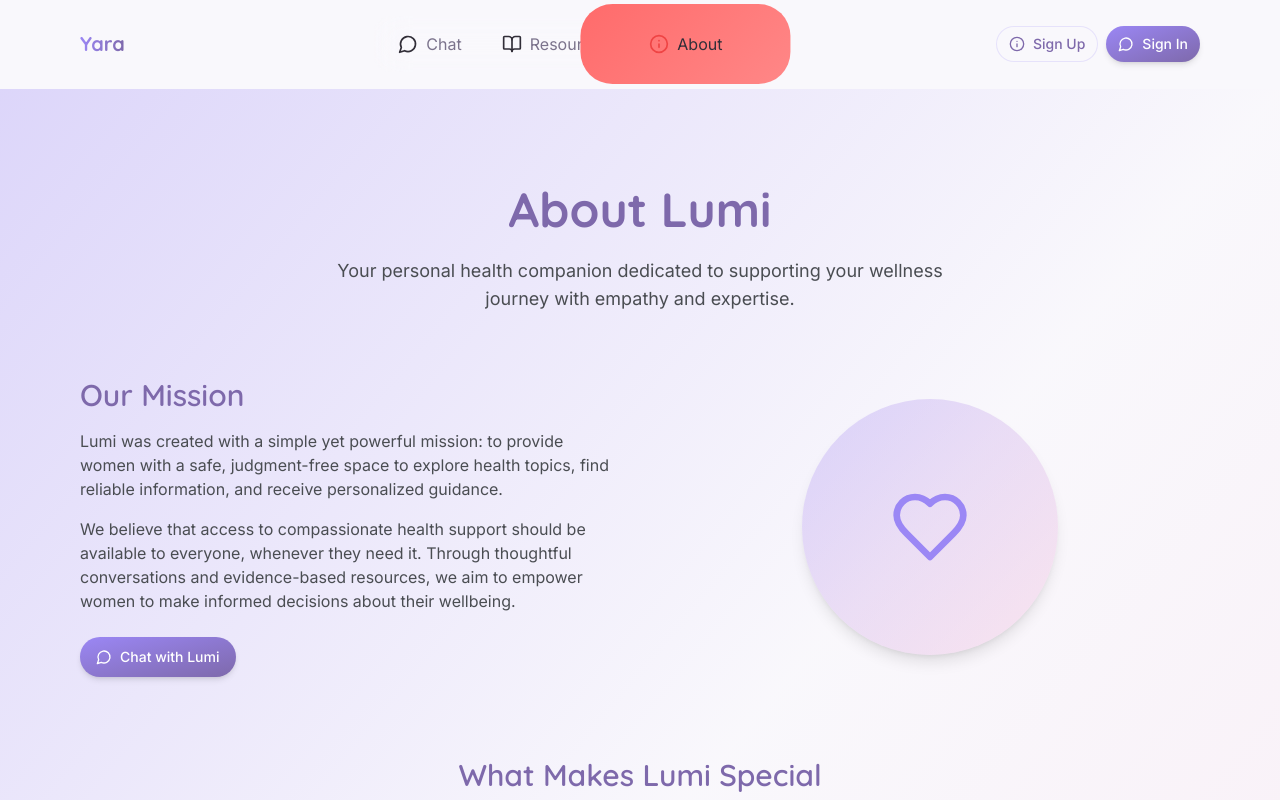
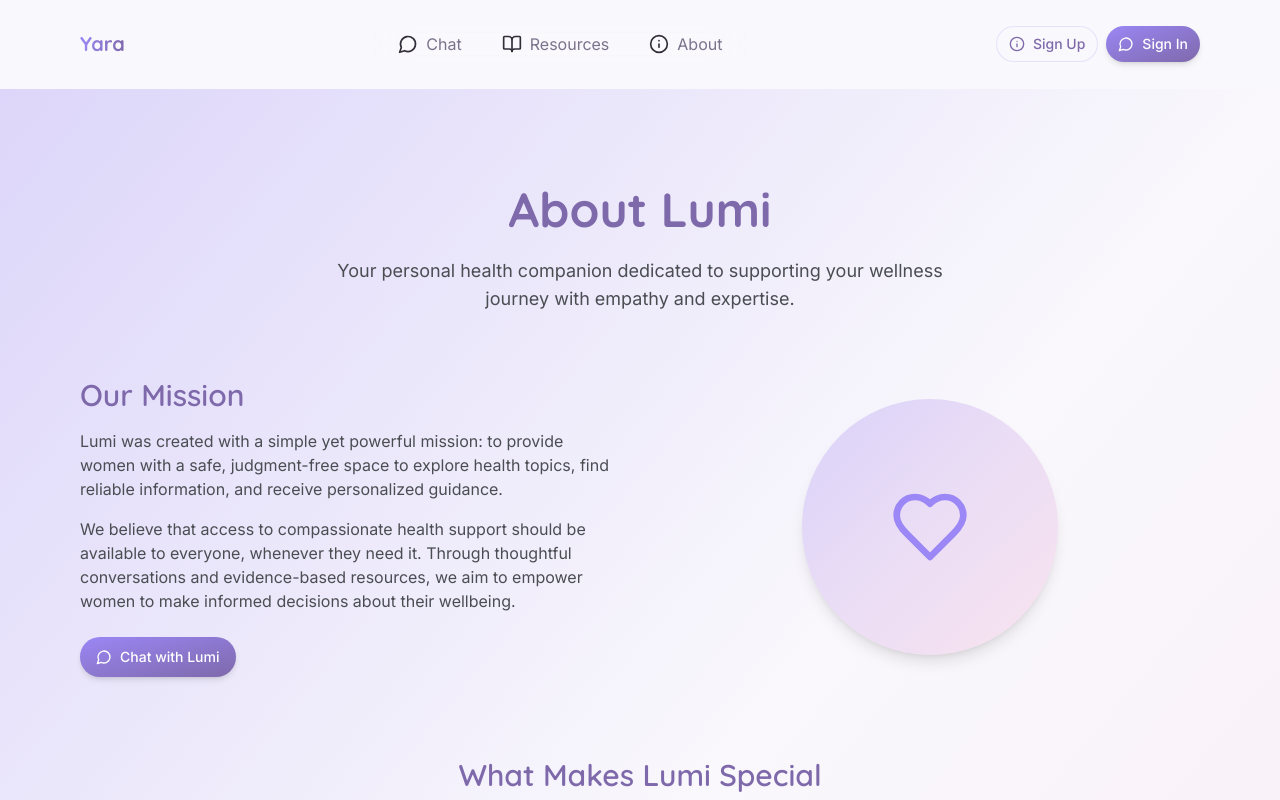
Before and after one commit to adeleclement/Saya-ChatBot, a React (Vite) app: page /about in a window 1280 px wide. Shown: the top 800 px of the page. Built offline with nearby package versions, Linux system fonts and the light colour scheme.

Commit message:
Remove active blue from menu
Remove the active blue color from the menu items.

```diff
--- a/src/components/ui/glow-menu-demo.tsx
+++ b/src/components/ui/glow-menu-demo.tsx
@@ -6,19 +6,15 @@ import { useLocation } from 'react-router-dom';
 
 export const GlowMenuDemo = () => {
   const location = useLocation();
-  const [activeItem, setActiveItem] = useState('Chat');
+  const [activeItem, setActiveItem] = useState('');
 
   useEffect(() => {
     if (location.pathname === '/' || location.pathname.includes('/#chat')) {
-      setActiveItem('Chat');
+      setActiveItem('');
     } else if (location.pathname.includes('/resources')) {
-      setActiveItem('Resources');
+      setActiveItem('');
     } else if (location.pathname.includes('/about')) {
-      setActiveItem('About');
-    } else if (location.pathname.includes('/signin')) {
-      setActiveItem('Sign In');
-    } else if (location.pathname.includes('/signup')) {
-      setActiveItem('Sign Up');
+      setActiveItem('');
     }
   }, [location.pathname]);
 
@@ -50,7 +46,7 @@ export const GlowMenuDemo = () => {
     <MenuBar
       items={menuItems}
       activeItem={activeItem}
-      onItemClick={(label) => setActiveItem(label)}
+      onItemClick={(label) => setActiveItem('')}
     />
   );
 };
--- a/src/components/ui/glow-menu.tsx
+++ b/src/components/ui/glow-menu.tsx
@@ -82,19 +82,16 @@ export const MenuBar = React.forwardRef<HTMLDivElement, MenuBarProps>(
                     <motion.div
                       className="absolute inset-0 z-0 pointer-events-none"
                       variants={glowVariants}
-                      animate={isActive ? "hover" : "initial"}
                       style={{
                         background: item.gradient,
-                        opacity: isActive ? 1 : 0,
+                        opacity: 0,  // Remove active state opacity
                         borderRadius: "16px",
                       }}
                     />
                     <motion.div
                       className={cn(
                         "flex items-center gap-2 px-4 py-2 relative z-10 bg-transparent transition-colors rounded-xl",
-                        isActive
-                          ? "text-foreground"
-                          : "text-muted-foreground group-hover:text-foreground",
+                        "text-muted-foreground group-hover:text-foreground",
                       )}
                       variants={itemVariants}
                       transition={sharedTransition}
@@ -106,8 +103,7 @@ export const MenuBar = React.forwardRef<HTMLDivElement, MenuBarProps>(
                       <span
                         className={cn(
                           "transition-colors duration-300",
-                          isActive ? item.iconColor : "text-foreground",
-                          `group-hover:${item.iconColor}`,
+                          "text-foreground group-hover:text-muted-foreground",
                         )}
                       >
                         <Icon className="h-5 w-5" />
@@ -117,9 +113,7 @@ export const MenuBar = React.forwardRef<HTMLDivElement, MenuBarProps>(
                     <motion.div
                       className={cn(
                         "flex items-center gap-2 px-4 py-2 absolute inset-0 z-10 bg-transparent transition-colors rounded-xl",
-                        isActive
-                          ? "text-foreground"
-                          : "text-muted-foreground group-hover:text-foreground",
+                        "text-muted-foreground group-hover:text-foreground",
                       )}
                       variants={backVariants}
                       transition={sharedTransition}
@@ -132,8 +126,7 @@ export const MenuBar = React.forwardRef<HTMLDivElement, MenuBarProps>(
                       <span
                         className={cn(
                           "transition-colors duration-300",
-                          isActive ? item.iconColor : "text-foreground",
-                          `group-hover:${item.iconColor}`,
+                          "text-foreground group-hover:text-muted-foreground",
                         )}
                       >
                         <Icon className="h-5 w-5" />
```
